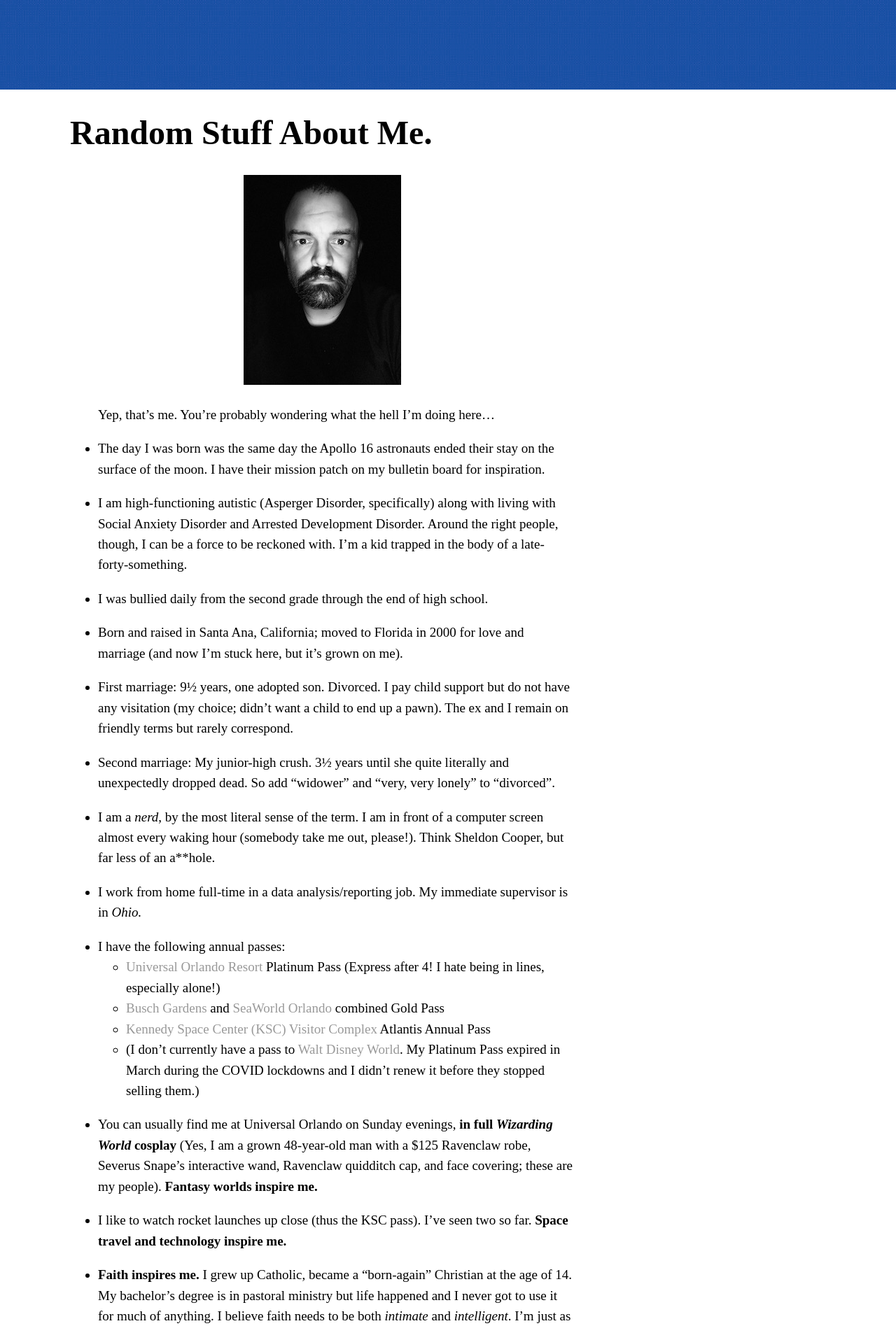
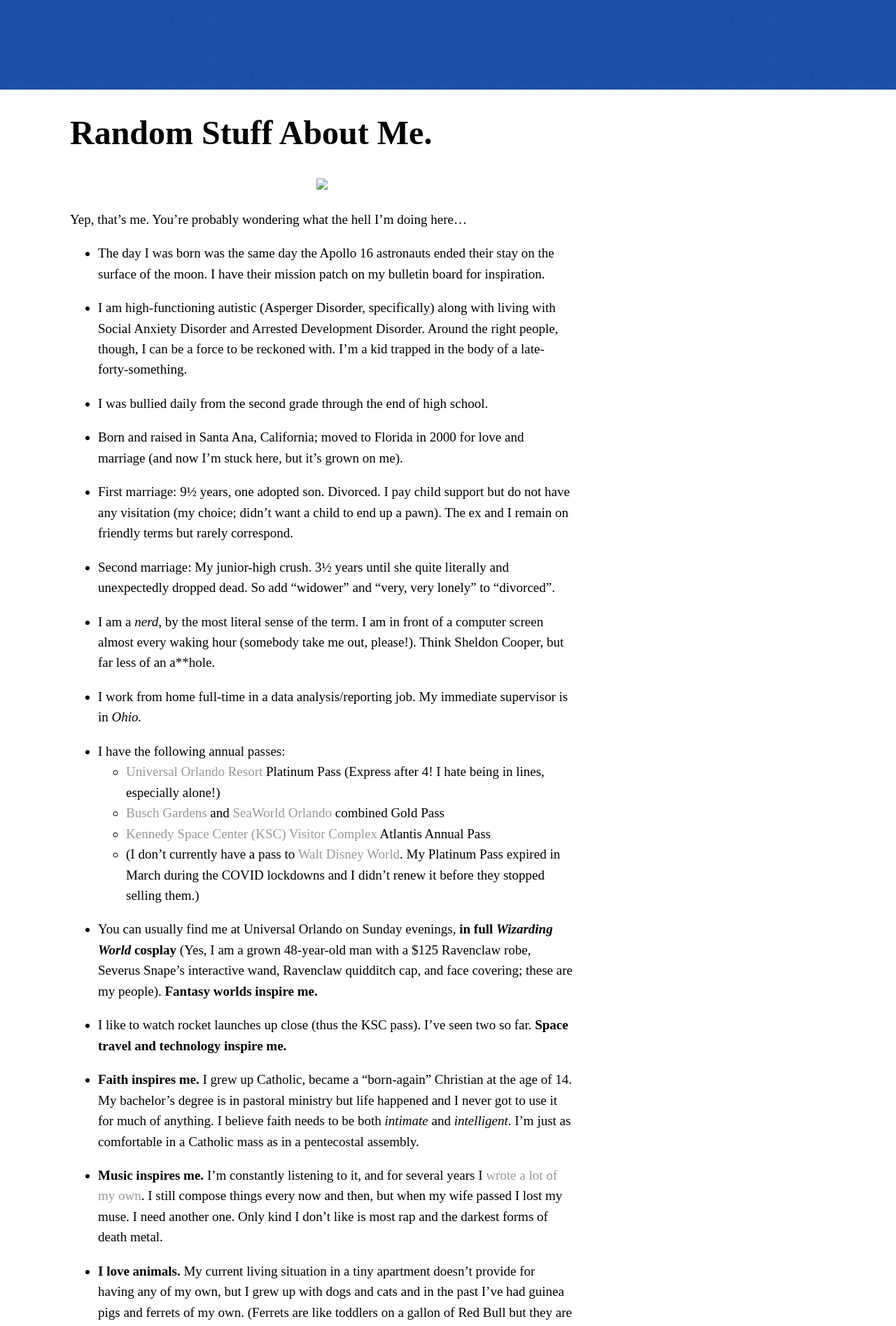
Before and after one commit to stevenbuehler/stevenbuehler.github.io, a Jekyll site: the page built from about.md, in a window 1280 px wide. Shown: the part 335-2230 px from the top of the page at 70% size. Built offline with Jekyll 4.4.1, drawn with Linux system fonts in a browser that asks for light colours; nearby versions of some CDN libraries; some web fonts are replaced.

Commit message:
update to about.me

```diff
--- a/about.md
+++ b/about.md
@@ -7,9 +7,9 @@ date: 2020-10-07T18:34:00-04:00
 
 # Random Stuff About Me.
 
-<div style="text-align: center"><img src="/images/portrait.jpg"></div>
+<div style="text-align: center"><img src="images/portrait.jpg"></div>
 
-> Yep, that's me. You're probably wondering what the hell I'm doing here&hellip;
+Yep, that's me. You're probably wondering what the hell I'm doing here&hellip;
 
 - The day I was born was the same day the Apollo 16 astronauts ended their stay on the surface of the moon. I have their mission patch on my bulletin board for inspiration.
 
```
